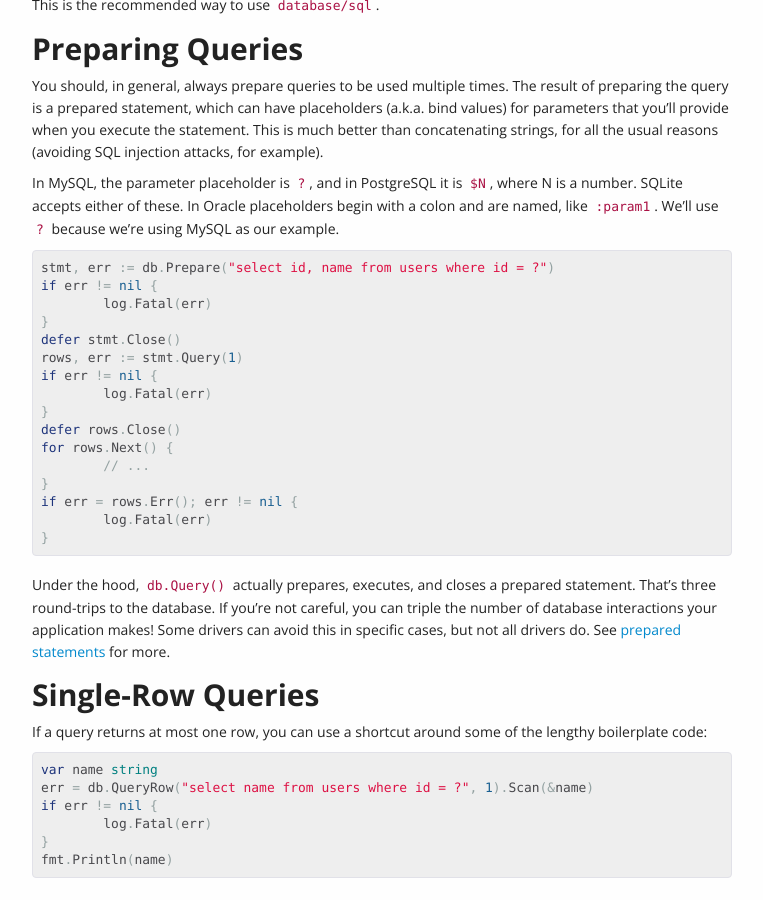
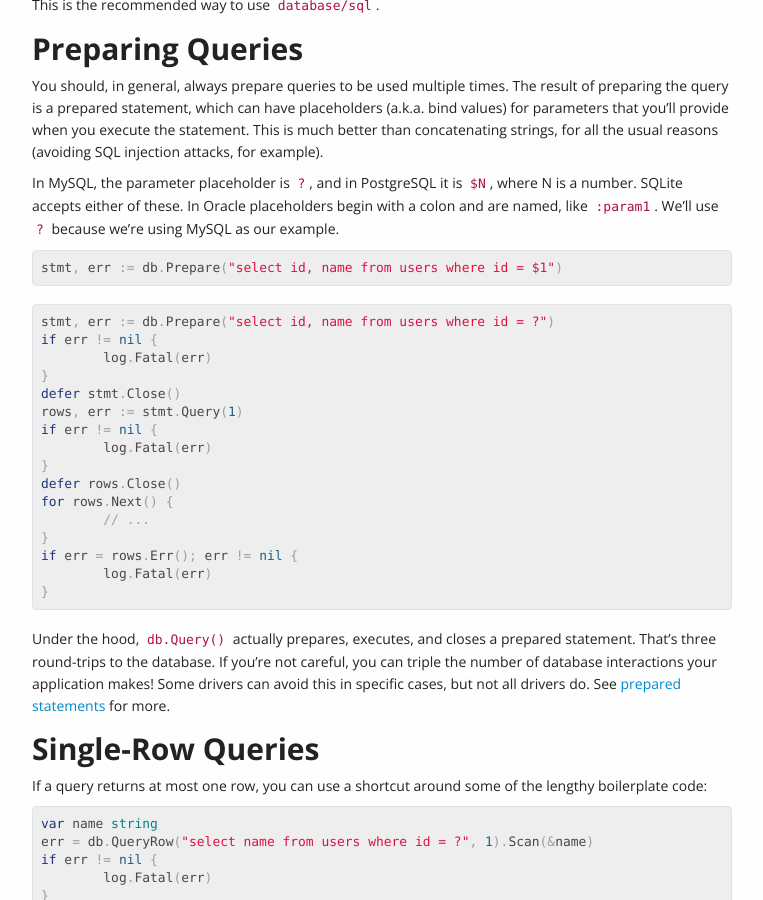
Before and after one commit to VividCortex/go-database-sql-tutorial, a Jekyll site: the page built from retrieving.md, in a window 1280 px wide and 900 px high, scrolled down 1838 px. Shown: the whole window, without its empty margins (378-1141 px from the left). Built offline with Jekyll 4.4.1, drawn with Linux system fonts in a browser that asks for light colours.

Commit message:
Add example Postgres statement

```diff
--- a/retrieving.md
+++ b/retrieving.md
@@ -120,6 +120,10 @@ a colon and are named, like `:param1`. We'll use `?` because we're using MySQL
 as our example.
 
 <pre class="prettyprint lang-go">
+stmt, err := db.Prepare("select id, name from users where id = $1")
+</pre>
+
+<pre class="prettyprint lang-go">
 stmt, err := db.Prepare("select id, name from users where id = ?")
 if err != nil {
 	log.Fatal(err)
```
